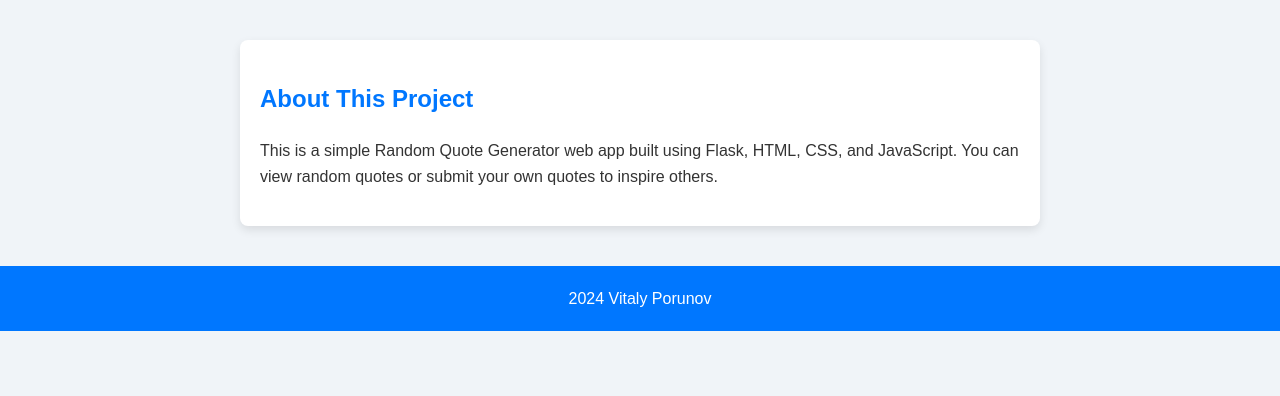
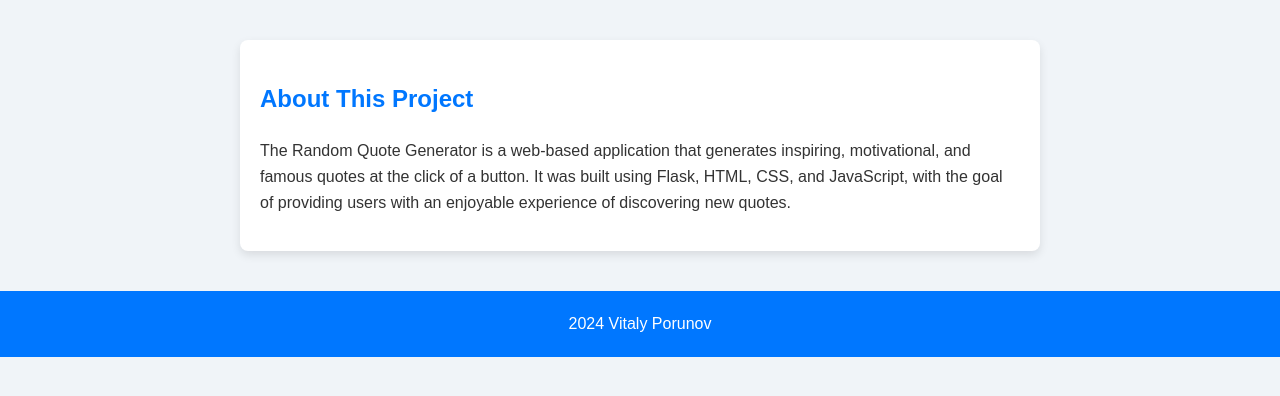
Before and after one commit to vitalyporunov/random_quote_generator, a Flask app: page /about in a window 1280 px wide. Shown: the part 172-568 px from the top of the page. Run offline with Flask 2, Linux system fonts and the light colour scheme.

Commit message:
changes to about page

```diff
--- a/static/script.js
+++ b/static/script.js
@@ -16,7 +16,6 @@ const quotes = [
     { text: "The only way to do great work is to love what you do.", author: "Steve Jobs" },
     { text: "Life is what happens when you're busy making other plans.", author: "John Lennon" },
     { text: "Get busy living or get busy dying.", author: "Stephen King" },
-    // Add more quotes here
 ];
 
 function getRandomQuote() {
--- a/templates/about.html
+++ b/templates/about.html
@@ -3,6 +3,6 @@
 {% block content %}
     <section>
         <h2>About This Project</h2>
-        <p>This is a simple Random Quote Generator web app built using Flask, HTML, CSS, and JavaScript. You can view random quotes or submit your own quotes to inspire others.</p>
+        <p>The Random Quote Generator is a web-based application that generates inspiring, motivational, and famous quotes at the click of a button. It was built using Flask, HTML, CSS, and JavaScript, with the goal of providing users with an enjoyable experience of discovering new quotes.</p>
     </section>
 {% endblock %}
```
